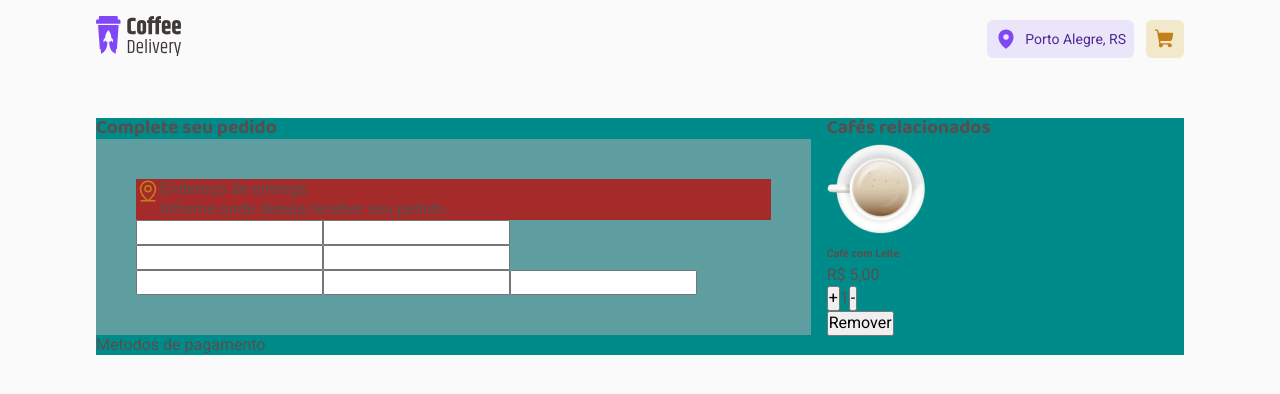
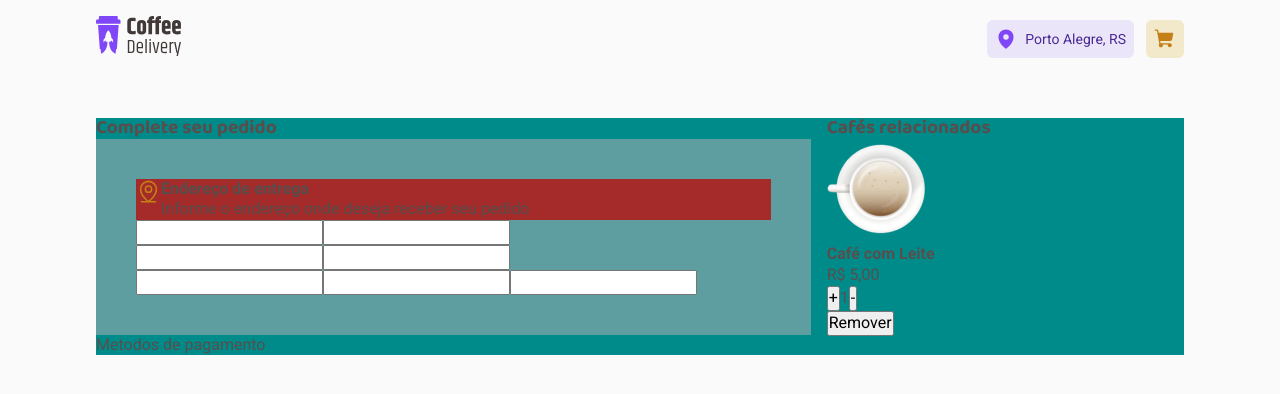
Before and after one commit to GabrielMatoss/CoffeeHouse, a React (Vite) app: page /cart in a window 1280 px wide. Shown: the top 394 px of the page. Built offline with nearby package versions, Linux system fonts and the light colour scheme.

Commit message:
refactor(carthistory): refactoring Order Box Html

```diff
--- a/src/pages/CartHistory/index.tsx
+++ b/src/pages/CartHistory/index.tsx
@@ -4,23 +4,22 @@ import { ContainerCartHistory } from "./styles";
 import caféComLeite from "../../assets/cafeComLeite.png";
 import chocolateQuente from "../../assets/chocolateQuente.png";
 
-
 export function CartHistory() {
   return (
     <ContainerCartHistory>
       <div className="contentInfos">
         <h3>Complete seu pedido</h3>
-        <form action="">
+        <form action="" className="formContainer">
           <div className="headerForm">
-            <MapPinLine size={24} />
+            <MapPinLine size={25} />
             <div>
-              <p>Endereço de entrega</p>
-              <p>Informe onde deseja receber seu pedido</p>
+              <h4>Endereço de entrega</h4>
+              <p>Informe o endereço onde deseja receber seu pedido</p>
             </div>
           </div>
 
-          <input type="text" name="" id="" />
-          <input type="text" name="" id="" />
+          <input type="text" name="" id="CEP" />
+          <input type="text" name="" id="Rua" />
 
           <div>
             <input type="text" name="" id="" />
@@ -44,9 +43,9 @@ export function CartHistory() {
         <div className="container">
           <div className="contentCardCoffee">
             <img src={caféComLeite} />
-                <div>
-                  <div>
-                    <h6>Café com Leite</h6>
+            <div className="contentPropsCoffee">
+              <div className="nameAndPrice">
+                <h4>Café com Leite</h4>
                 <p>R$ 5,00</p>
               </div>
 
```
Lines whose indentation alone changed are shown as unchanged.
